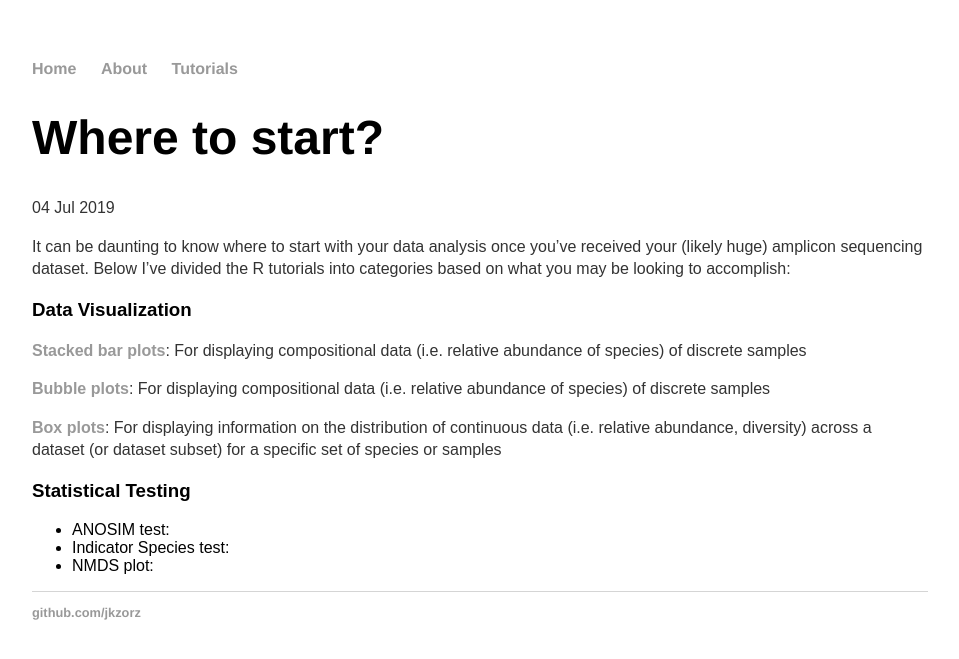
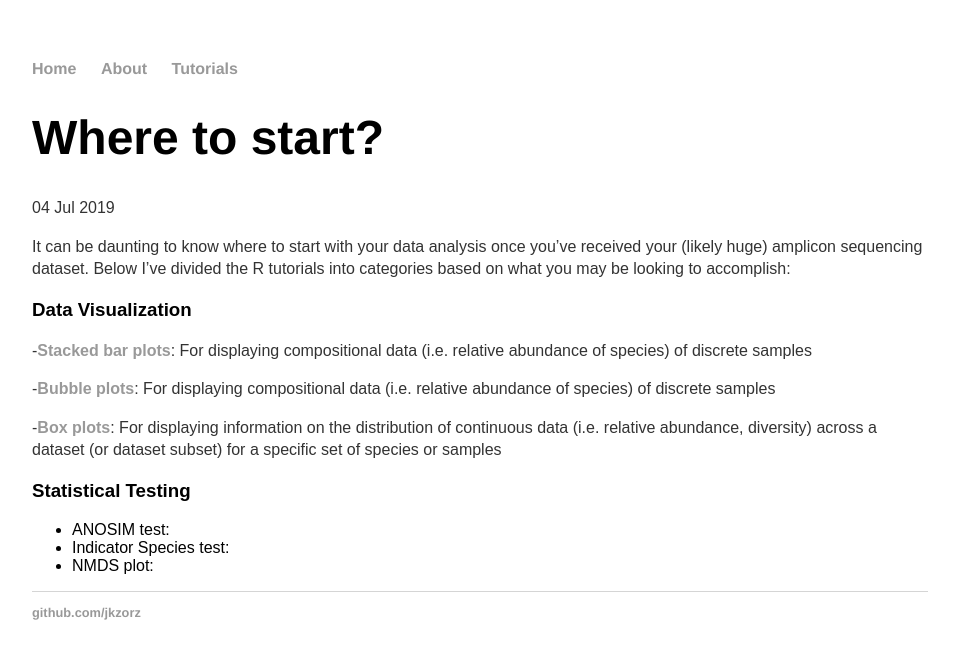
Before and after one commit to jkzorz/jkzorz.github.io, a Jekyll site: the page built from _posts/2019-07-04-Where-to-start.md, in a window 1280 px wide. Shown: the top 659 px of the page, without its empty margins (160-1119 px from the left). Built offline with Jekyll 4.4.1, drawn with Linux system fonts in a browser that asks for light colours.

Commit message:
Update 2019-07-04-Where-to-start.md

```diff
--- a/_posts/2019-07-04-Where-to-start.md
+++ b/_posts/2019-07-04-Where-to-start.md
@@ -10,11 +10,11 @@ It can be daunting to know where to start with your data analysis once you've re
 
 <h3>Data Visualization</h3>
 
-  <b>[Stacked bar plots](https://jkzorz.github.io/2019/06/05/stacked-bar-plots.html)</b>: For displaying compositional data (i.e. relative abundance of species) of discrete samples
+  -<b>[Stacked bar plots](https://jkzorz.github.io/2019/06/05/stacked-bar-plots.html)</b>: For displaying compositional data (i.e. relative abundance of species) of discrete samples
 
-  <b>[Bubble plots](https://jkzorz.github.io/2019/06/05/Bubble-plots.html)</b>: For displaying compositional data (i.e. relative abundance of species) of discrete samples
+  -<b>[Bubble plots](https://jkzorz.github.io/2019/06/05/Bubble-plots.html)</b>: For displaying compositional data (i.e. relative abundance of species) of discrete samples
 
-  <b>[Box plots](https://jkzorz.github.io/2019/07/02/boxplots.html)</b>: For displaying information on the distribution of continuous data (i.e. relative abundance, diversity) across a dataset (or dataset subset) for a specific set of species or samples
+  -<b>[Box plots](https://jkzorz.github.io/2019/07/02/boxplots.html)</b>: For displaying information on the distribution of continuous data (i.e. relative abundance, diversity) across a dataset (or dataset subset) for a specific set of species or samples
 
 
 
```
